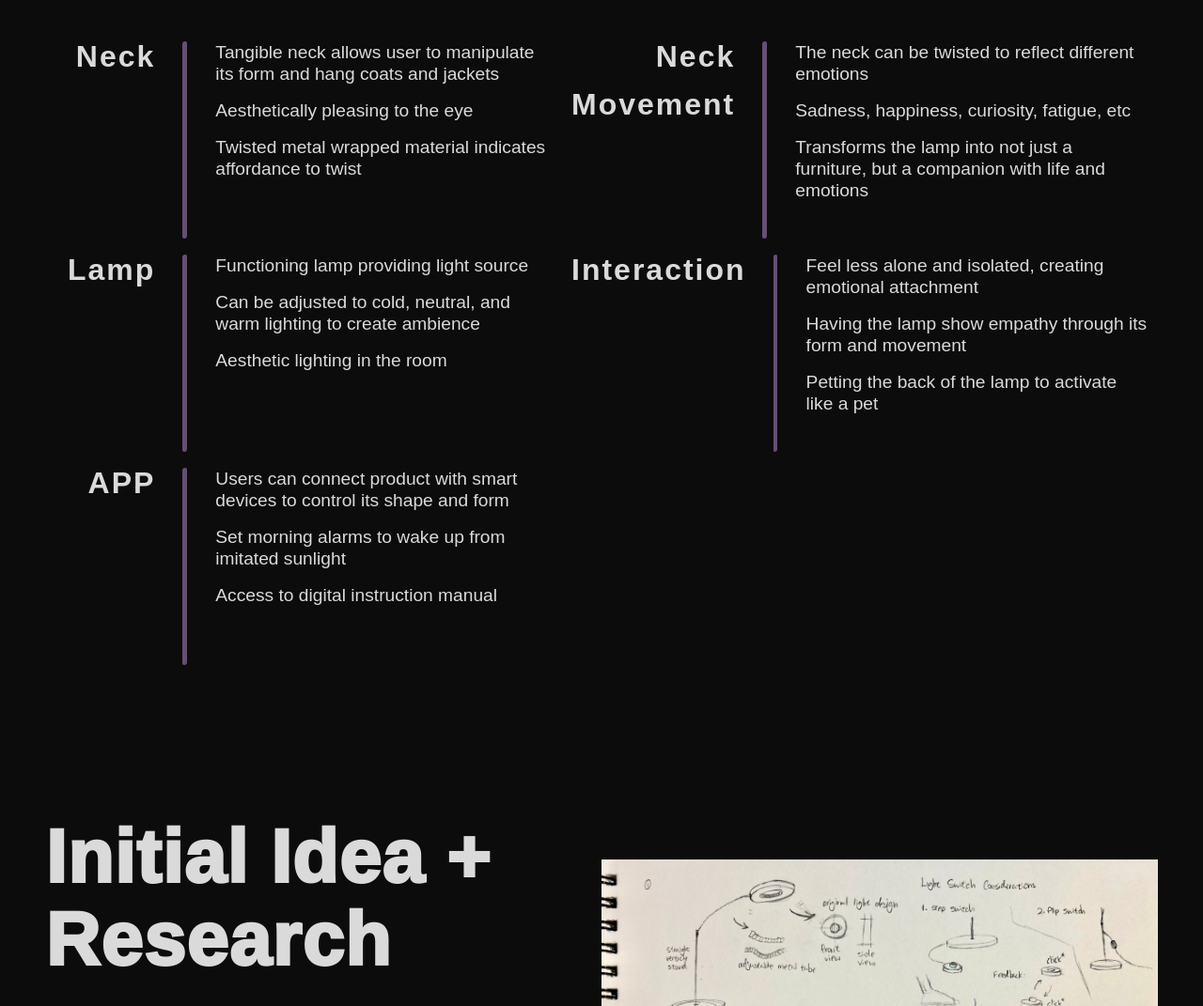
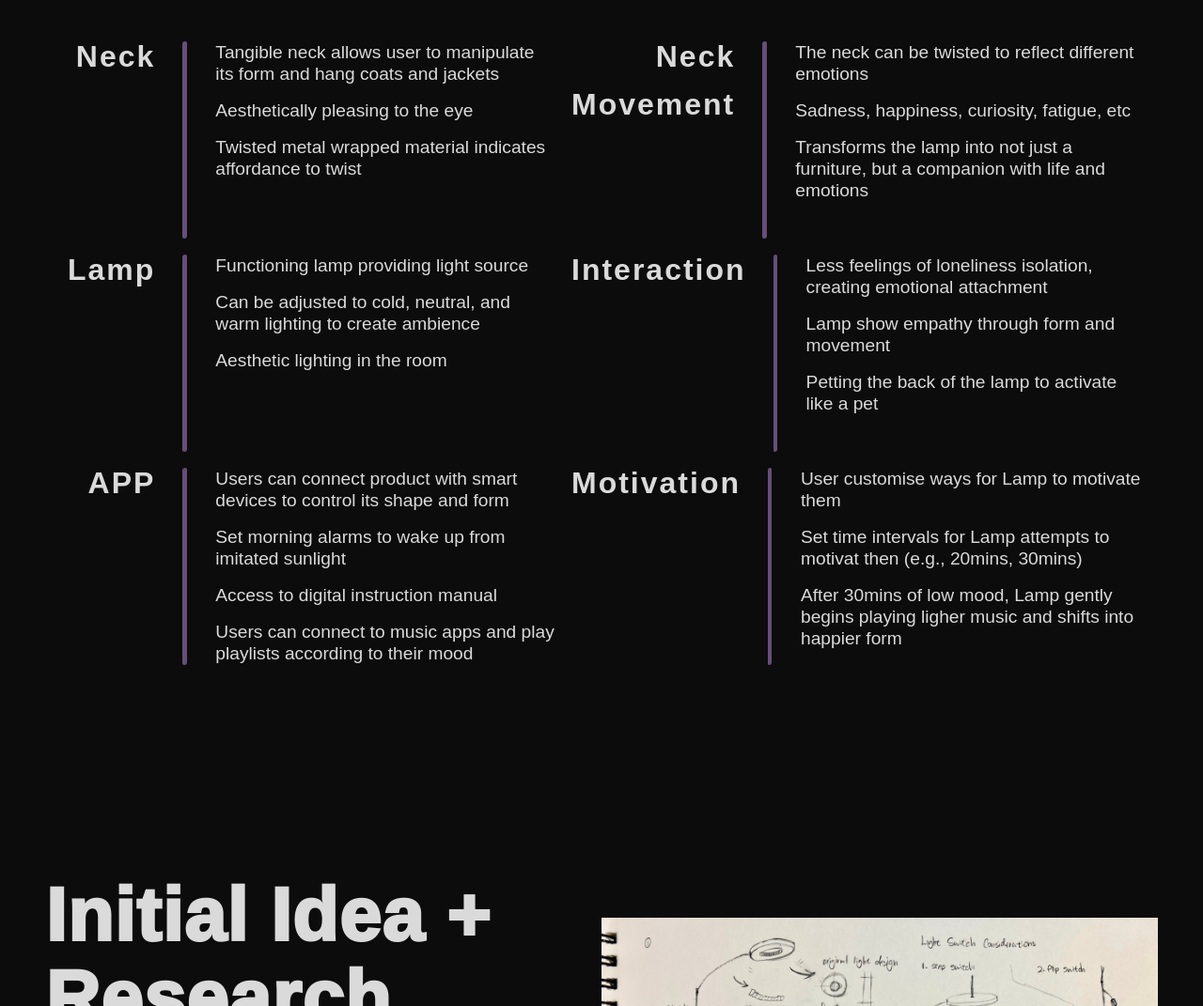
Before and after one commit to MayaMayo15/Final-1250-Project, a plain HTML site: page index.html in a window 1280 px wide. Shown: the part 2020-3091 px from the top of the page at 94% size. Drawn offline with Linux system fonts and the light colour scheme.

Commit message:
index.html

```diff
--- a/index.html
+++ b/index.html
@@ -99,8 +99,8 @@
             <h2><strong>Interaction</strong></h2>
         </div>
         <div class="column-content">
-            <p>Feel less alone and isolated, creating emotional attachment</p>
-            <p>Having the lamp show empathy through its form and movement </p>
+            <p>Less feelings of loneliness isolation, creating emotional attachment</p>
+            <p>Lamp show empathy through form and movement </p>
             <p>Petting the back of the lamp to activate like a pet </p>
         </div>
     </div>
@@ -114,8 +114,22 @@
             <p>Users can connect product with smart devices to control its shape and form </p>
             <p>Set morning alarms to wake up from imitated sunlight</p>
             <p>Access to digital instruction manual </p>
+            <p>Users can connect to music apps and play playlists according to their mood </p>
         </div>
     </div>
+
+    <div class="column-pair">
+        <div class="column-title">
+            <h2><strong>Motivation</strong></h2>
+        </div>
+        <div class="column-content">
+            <p>User customise ways for Lamp to motivate them</p>
+            <p>Set time intervals for Lamp attempts to motivat then (e.g., 20mins, 30mins)</p>
+            <p>After 30mins of low mood, Lamp gently begins playing ligher music and shifts into happier form </p>
+        </div>
+    </div>
+
+
 
 </div>
 
@@ -232,7 +246,7 @@
                 <h2><strong>Admirable Fiction Value</strong></h2>
             </div>
             <div class="fictional-value-content">
-                <p>What truly sets this product apart from other lamps or clothing hangers are its values of affiliation and motivation. In a not-so-distant imaginative future, our home furniture may all be smart, multifunctional, and aesthetically pleasing. Owning this product would then create a sense of belonging to a community of people who recognize or own this product—similar to the connection among owners of pets of the same species. At the same time, the way this product is personified and brought to "life" can also motivate users in different ways. Seeing the mood lamp display a sad expression could potentially motivate the user to take action and improve their current situation, or it can simply serve as an emotional supporter that accompanies the user through their day.</p>
+                <p>What truly sets this product apart from other lamps or clothing hangers are its values of affiliation and motivation. In a not-so-distant imaginative future, our home furniture may all be smart, multifunctional, and aesthetically pleasing. Owning this product would then create a sense of belonging to a community of people who recognize or own this product—similar to the connection among owners of pets of the same species. At the same time, the way this product is personified and brought to "life" can also motivate users in different ways. Seeing the mood lamp display a sad expression could make the user feel understood and supported. After a set amount of time, the lamp slowly shining light or playing lighthearted music could potentially motivate the user to take action and improve their current situation. </p>
             </div>
         </div>
     </div>
```
